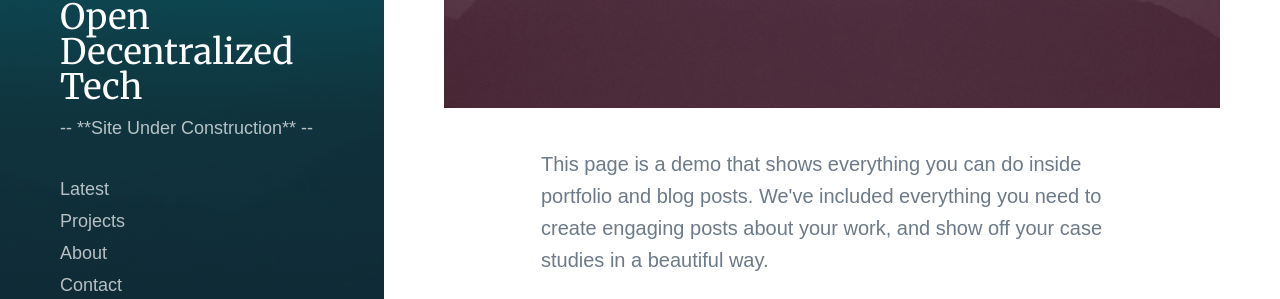
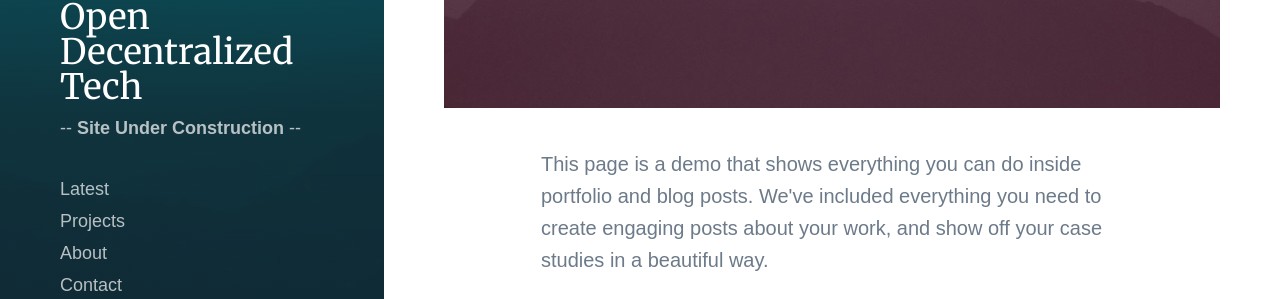
Before and after one commit to OpenDecentralizedTech/ODT-website, a Jekyll site: the page built from index.html, in a window 1280 px wide. Shown: the part 513-812 px from the top of the page. Built offline with Jekyll 4.4.1, drawn with Linux system fonts in a browser that asks for light colours; nearby versions of some CDN libraries; some web fonts are replaced; the list of posts is cut into pages by our own code.

```diff
--- a/_data/settings.yml
+++ b/_data/settings.yml
@@ -1,6 +1,6 @@
 basic_settings:
   site_title: Open Decentralized Tech
-  site_tagline: -- **Site Under Construction** --
+  site_tagline: -- <b>Site Under Construction</b> --
   favicon_image: /images/favicon.png
 
 header_settings:
```
